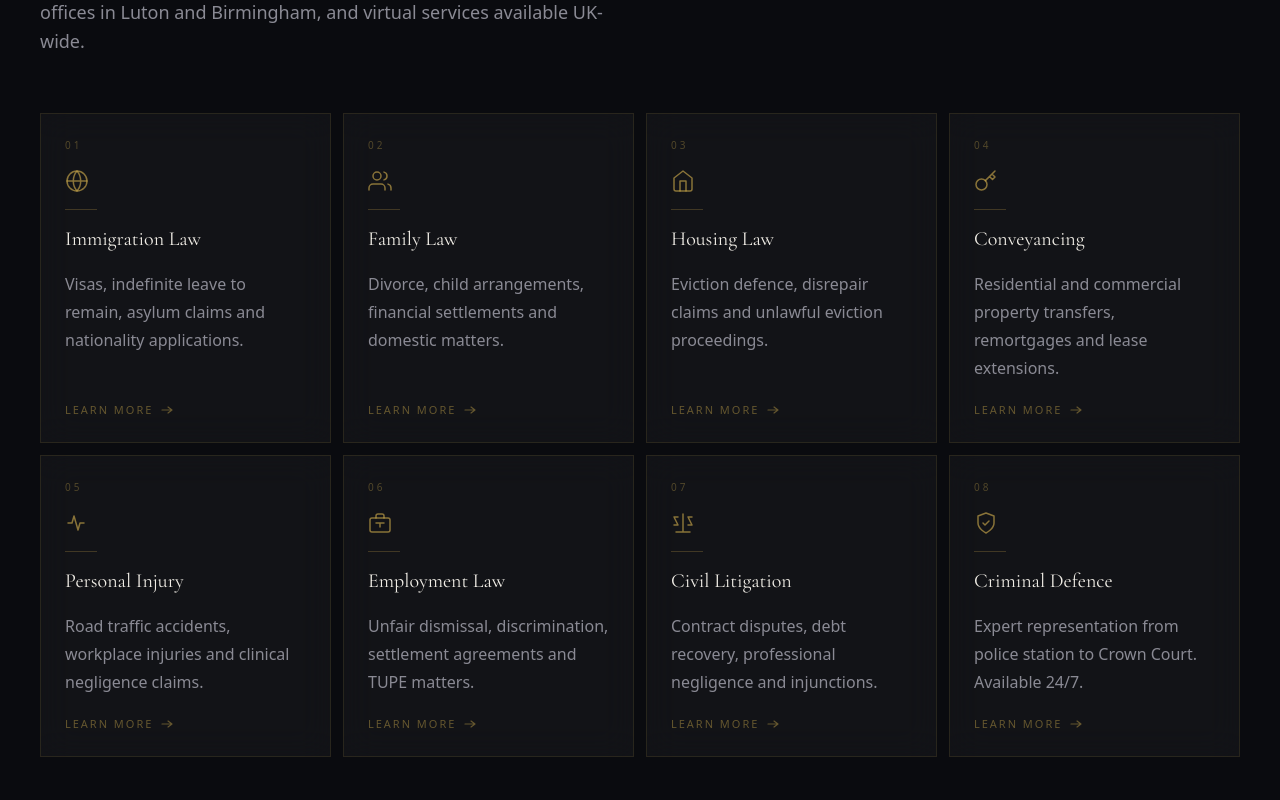
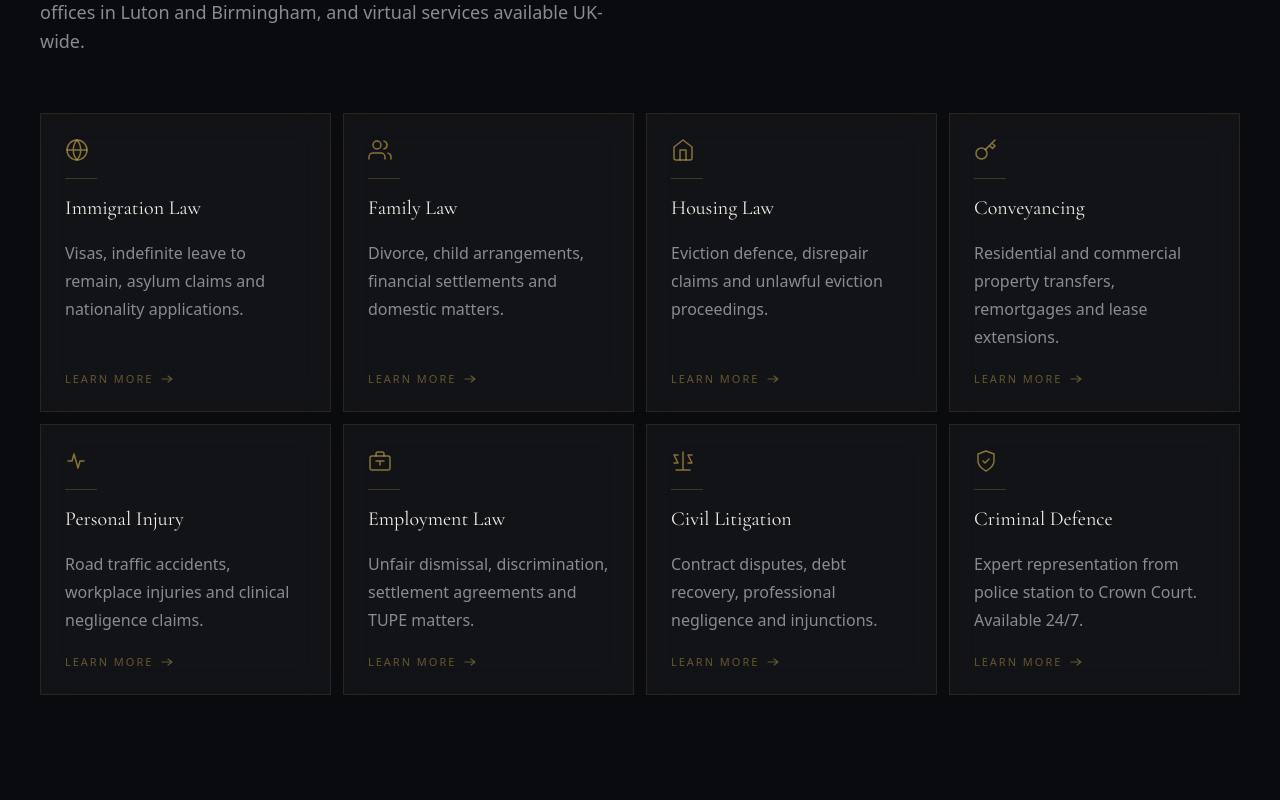
Before and after one commit to ShoaibM2022/abbott-solicitors, a Next.js app: page / in a window 1280 px wide. Shown: the part 1220-2020 px from the top of the page. Built offline with nearby package versions, Linux system fonts and the light colour scheme.

Commit message:
tiles font increase

```diff
--- a/src/components/ServicesSection.tsx
+++ b/src/components/ServicesSection.tsx
@@ -141,11 +141,6 @@ export default function ServicesSection() {
           {services.map(({ href, num, title, desc, icon }, i) => (
             <TiltCard key={href} delay={i * 75} className="p-6">
               <Link href={href} className="flex flex-col gap-4 h-full group">
-                {/* Index */}
-                <span className="text-[#C9A84C]/35 text-[10px] tracking-[0.3em] uppercase font-sans">
-                  {num}
-                </span>
-
                 {/* Icon */}
                 <div className="w-6 h-6 text-[#C9A84C]/65 group-hover:text-[#C9A84C] transition-colors duration-300">
                   {icon}
```
